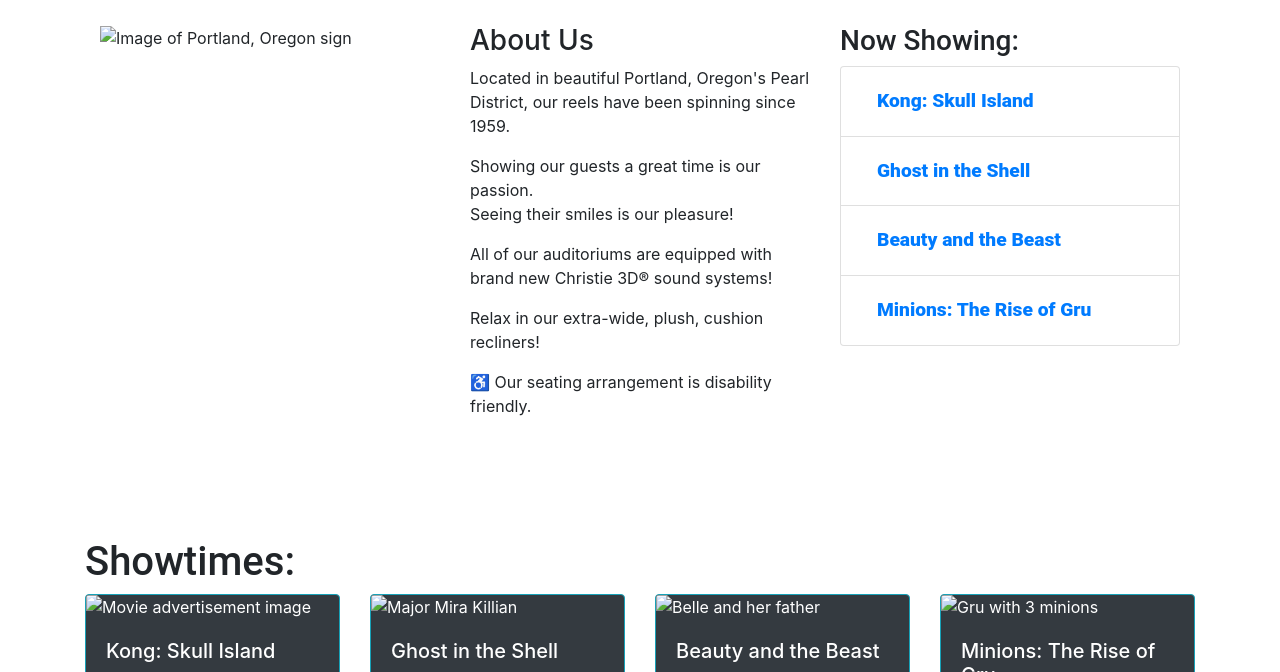
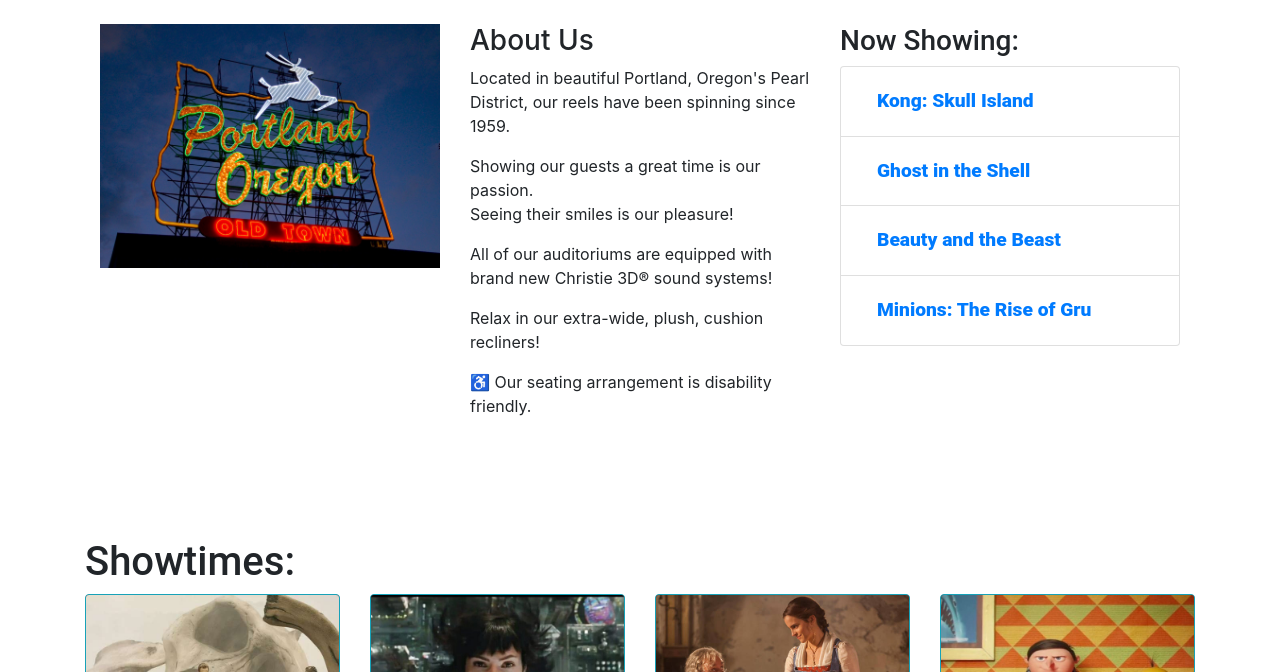
Before and after one commit to ReevesMyra/TechAcademy_HTML-and-CSS, a plain HTML site: page Bootstrap4_project/academy_cinemas.html in a window 1280 px wide. Shown: the part 225-897 px from the top of the page. Drawn offline with nearby package versions, Linux system fonts and the light colour scheme.

Commit message:
Fixes broken image links

```diff
--- a/Bootstrap4_project/academy_cinemas.html
+++ b/Bootstrap4_project/academy_cinemas.html
@@ -66,7 +66,7 @@
             <div class="row mb-5">
 
                 <div class="col-sm">
-                    <img class="img-fluid" src="Images/portland.jpg" alt="Image of Portland, Oregon sign" />
+                    <img class="img-fluid" src="Img/pdx.jpg" alt="Image of Portland, Oregon sign" />
                 </div>
 
 
@@ -113,7 +113,7 @@
 
                 <div class="col">
                     <div class="card card border-info card text-white bg-dark">
-                        <img src="Images/kongskullisland.jpg" class="card-img-top" alt="Movie advertisement image">
+                        <img src="Img/kongskullisland.jpg" class="card-img-top" alt="Movie advertisement image">
                         <div class="card-body">
                             <h5 class="card-title">Kong: Skull Island</h5>
                             <p class="card-text pb-3">After the Vietnam war, a team of scientists explores an uncharted island in the Pacific and must fight to escape a primal Eden.</p>
@@ -154,7 +154,7 @@
 
                 <div class="col">
                     <div class="card card border-info card text-white bg-dark">
-                        <img src="Images/ghostintheshell.jpg" class="card-img-top" alt="Major Mira Killian">
+                        <img src="Img/ghostintheshell.jpg" class="card-img-top" alt="Major Mira Killian">
                         <div class="card-body">
                             <h5 class="card-title fw-bold">Ghost in the Shell</h5>
                             <p class="card-text pb-3">A human saved from a terrible crash is cyber-enhanced to become a soldier devoted to counter-terrorism operations.</p>
@@ -194,7 +194,7 @@
 
                 <div class="col">
                     <div class="card card border-info card text-white bg-dark">
-                        <img src="Images/beautyandthebeast.jpg" class="card-img-top" alt="Belle and her father">
+                        <img src="Img/beautyandthebeast.jpg" class="card-img-top" alt="Belle and her father">
                         <div class="card-body">
                             <h5 class="card-title">Beauty and the Beast</h5>
                             <p class="card-text pb-3">A selfish prince is cursed to be a monster for the rest of his life, unless he learns to fall in love with a beautiful young woman he keeps prisoner.</p>
@@ -235,7 +235,7 @@
 
                 <div class="col">
                     <div class="card card border-info card text-white bg-dark">
-                        <img src="Images/minions.jpg" class="card-img-top" alt="Gru with 3 minions">
+                        <img src="Img/minions.jpg" class="card-img-top" alt="Gru with 3 minions">
                         <div class="card-body">
                             <h5 class="card-title">Minions: The Rise of Gru</h5>
                             <p class="card-text pb-3">The untold story of one twelve-year-old's dream to become the world's greatest supervillain.</p>
```
